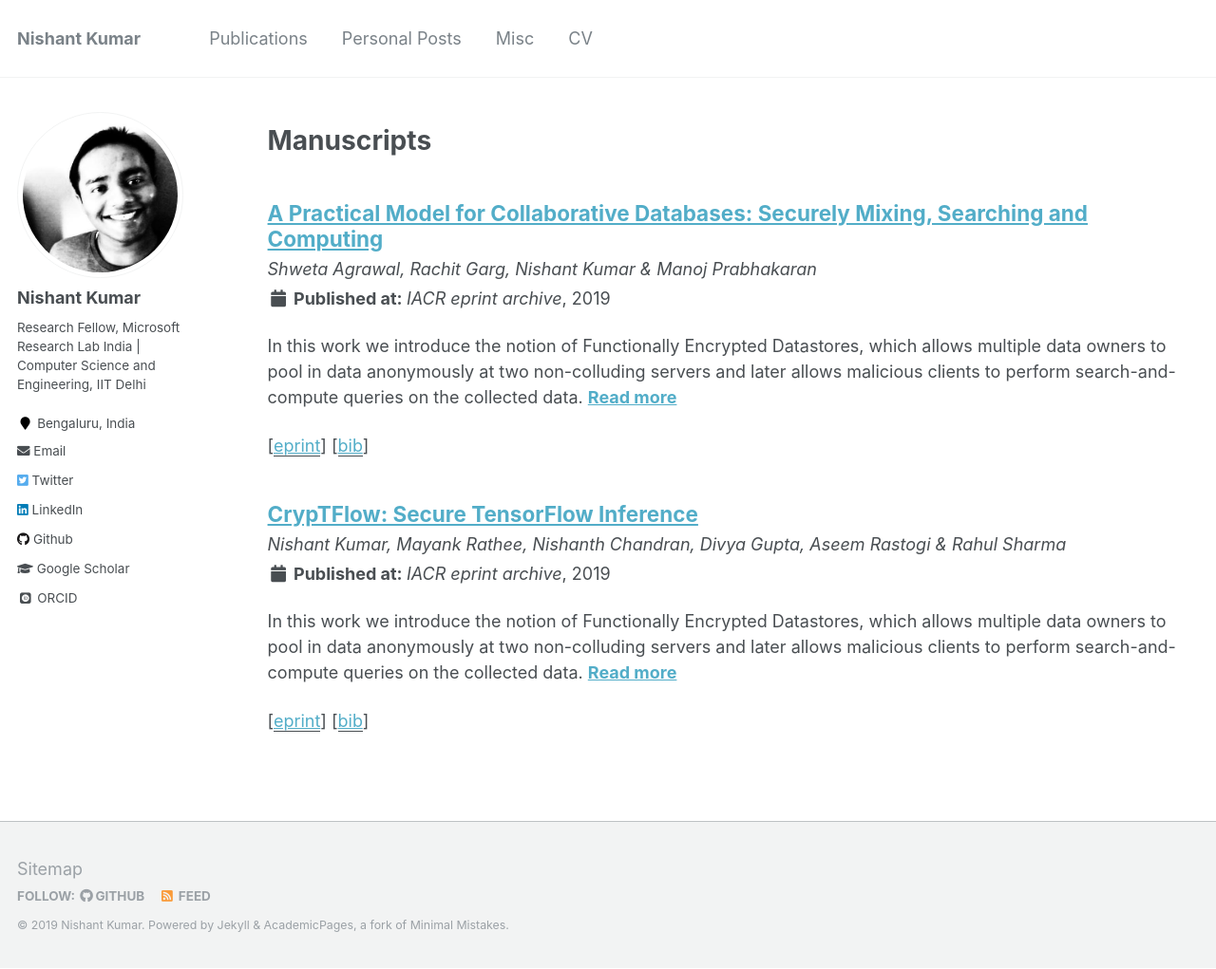
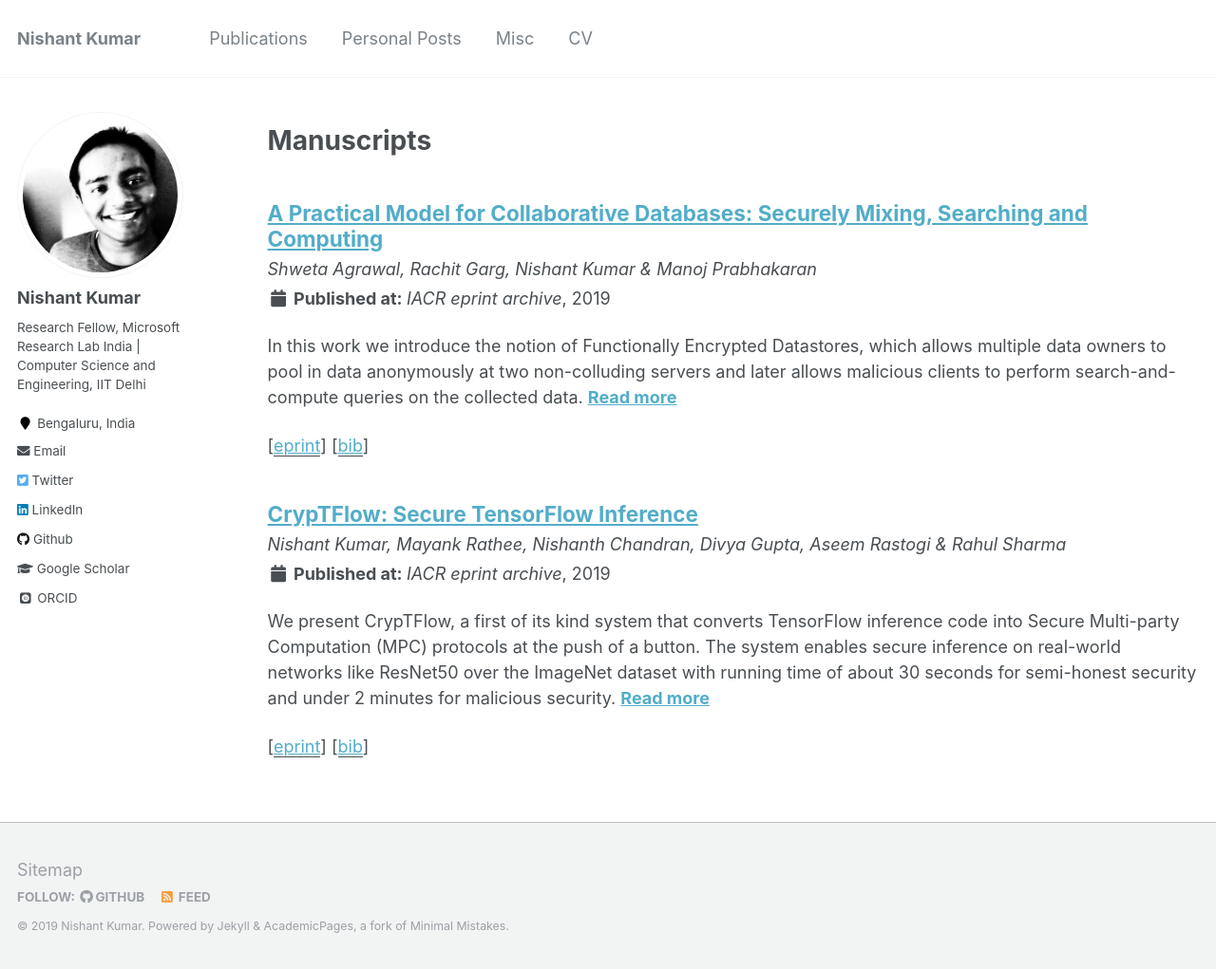
Before and after one commit to nishkum/nishkum.github.io, a Jekyll site: the page built from _pages/publications.md, in a window 1280 px wide and 1021 px high. Shown: the whole window at 95% size. Built offline with Jekyll 4.4.1, drawn with Linux system fonts in a browser that asks for light colours; some web fonts are replaced.

Commit message:
Fixed excerpt.

```diff
--- a/_publications/2019-09-15-cryptflow.md
+++ b/_publications/2019-09-15-cryptflow.md
@@ -2,7 +2,7 @@
 title: "CrypTFlow: Secure TensorFlow Inference"
 collection: publications
 permalink: /publication/2019-09-15-cryptflow
-excerpt: 'In this work we introduce the notion of Functionally Encrypted Datastores, which allows multiple data owners to pool in data anonymously at two non-colluding servers and later allows malicious clients to perform search-and-compute queries on the collected data.'
+excerpt: 'We present CrypTFlow, a first of its kind system that converts TensorFlow inference code into Secure Multi-party Computation (MPC) protocols at the push of a button. The system enables secure inference on real-world networks like ResNet50 over the ImageNet dataset with running time of about 30 seconds for semi-honest security and under 2 minutes for malicious security.'
 date: 2019-09-15
 year: 2019
 venue: IACR eprint archive
```
